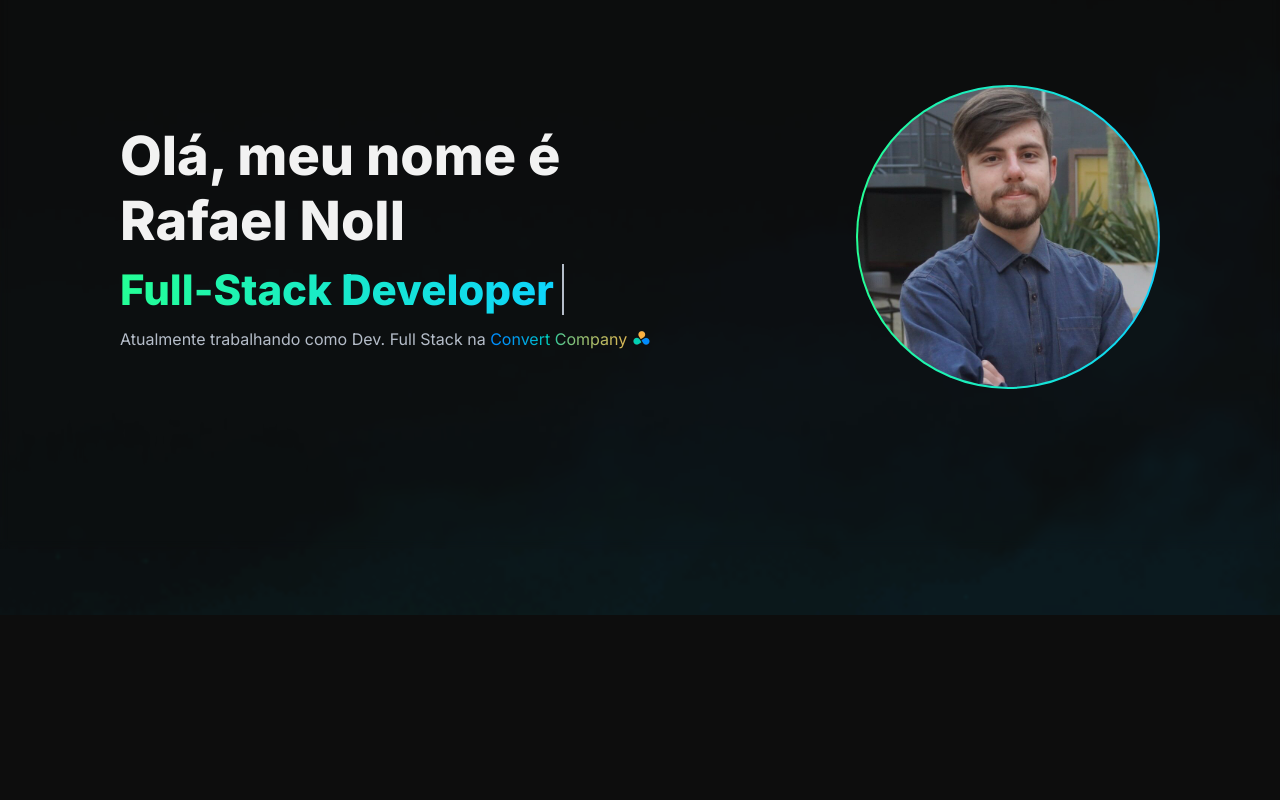
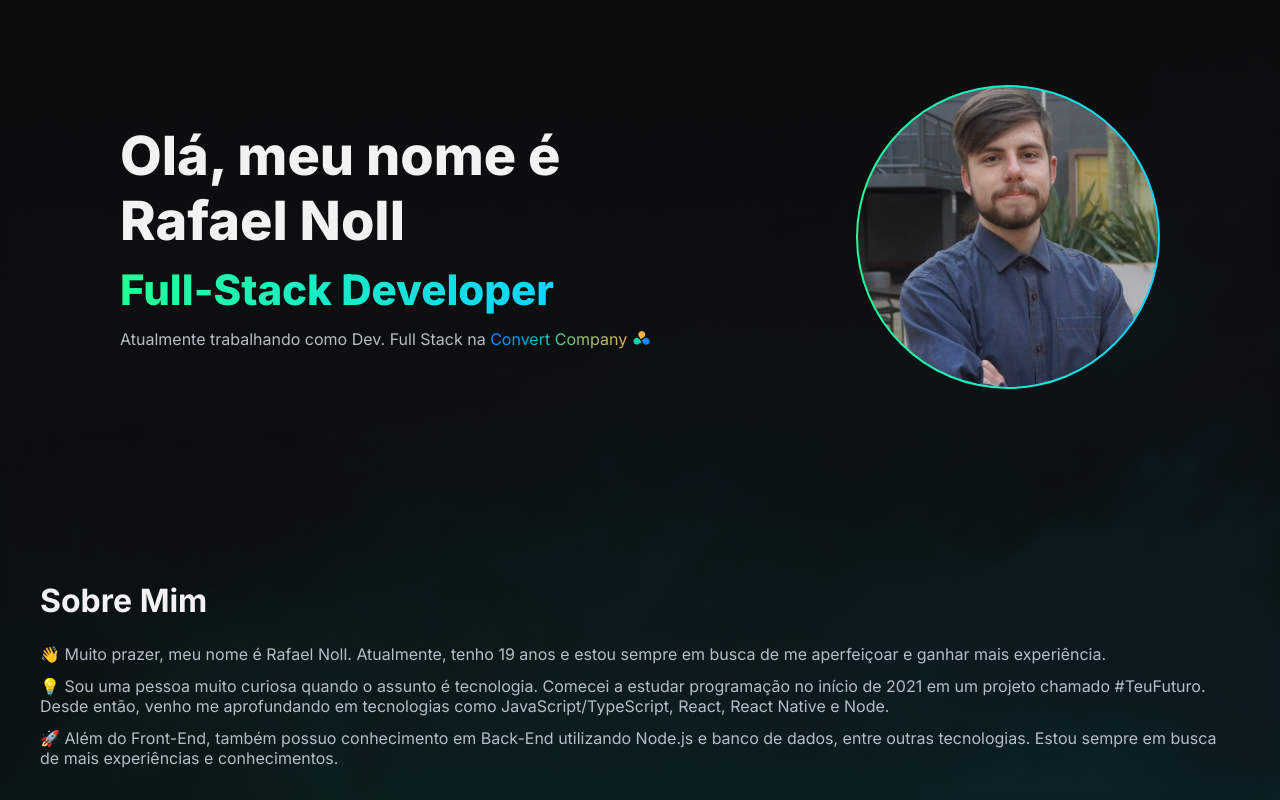
Before and after one commit to Rafaelnoll/Portifolio, a React (Vite) app: page / in a window 1280 px wide. Shown: the part 185-985 px from the top of the page. Before the commit the page ends 800 px from the top, so only its background shows below. Built offline with nearby package versions, Linux system fonts and the light colour scheme.

Commit message:
Feature: Adding section 'About Me'

```diff
--- a/src/components/Navbar/styles.ts
+++ b/src/components/Navbar/styles.ts
@@ -5,7 +5,7 @@ export const Container = styled.nav`
   justify-content: space-between;
 
   width: 100%;
-  padding: 32px 56px;
+  padding: 32px 0;
   background: ${({theme}) => `linear-gradient(${theme.colors.dark} 46%, ${theme.colors.black} 100%)`};
 
   & .navbar-left-content{
--- a/src/pages/Homepage/index.tsx
+++ b/src/pages/Homepage/index.tsx
@@ -1,5 +1,5 @@
 import Navbar from "../../components/Navbar";
-import { HeaderContent } from "./styles";
+import { HeaderContent, AboutMeContainer } from "./styles";
 import TypeWriter from "../../components/TypeWriter";
 import MyPhoto from '../../assets/images/me.jpeg';
 import ConvertLogo from '../../assets/images/convert_logo.png';
@@ -11,9 +11,10 @@ export default function Homepage(){
   const { translate } = useTranslate();
 
   return (
+    <>
       <header>
+        <Container>
           <Navbar />
-      <Container>
           <HeaderContent>
             <div className="header-title-container">
               <h1>{translate('Hello_My_Name_Is')}</h1>
@@ -29,5 +30,19 @@ export default function Homepage(){
           </HeaderContent>
         </Container>
       </header>
+      <main>
+          <AboutMeContainer id="aboutMe">
+           <Container>
+            <h2>{translate("About_Me")}</h2>
+
+            <div className="about-me-text">
+              <p>👋 Muito prazer, meu nome é Rafael Noll. Atualmente, tenho 19 anos e estou sempre em busca de me aperfeiçoar e ganhar mais experiência.</p>
+              <p>💡 Sou uma pessoa muito curiosa quando o assunto é tecnologia. Comecei a estudar programação no início de 2021 em um projeto chamado #TeuFuturo. Desde então, venho me aprofundando em tecnologias como JavaScript/TypeScript, React, React Native e Node.</p>
+              <p>🚀 Além do Front-End, também possuo conhecimento em Back-End utilizando Node.js e banco de dados, entre outras tecnologias. Estou sempre em busca de mais experiências e conhecimentos.</p>
+            </div>
+           </Container>
+          </AboutMeContainer>
+      </main>
+    </>
   )
 }
--- a/src/pages/Homepage/styles.ts
+++ b/src/pages/Homepage/styles.ts
@@ -1,6 +1,4 @@
 import styled, { css } from "styled-components";
-
-
 
 export const HeaderContent = styled.div`
     display: flex;
@@ -76,3 +74,20 @@ export const HeaderContent = styled.div`
       }
     `}
 `;
+
+export const AboutMeContainer = styled.div`
+  padding: 32px 0;
+  width: 100%;
+
+  h2 {
+    font-size: 32px;
+    margin-bottom: 24px;
+    color: ${({ theme }) => theme.colors.light };
+  }
+
+  .about-me-text {
+    display: flex;
+    flex-direction: column;
+    gap: 12px;
+  }
+`;
```
Lines whose indentation alone changed are shown as unchanged.
